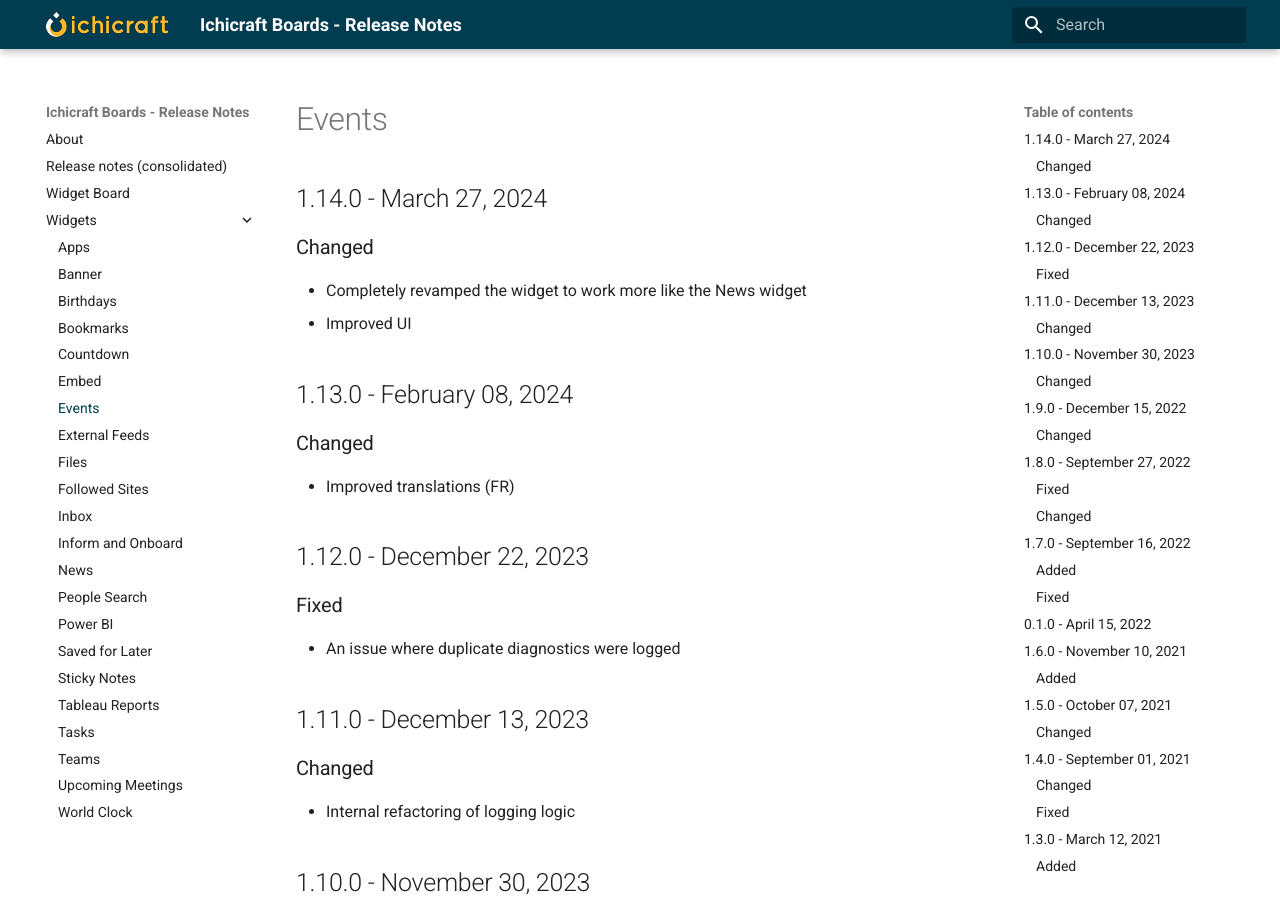
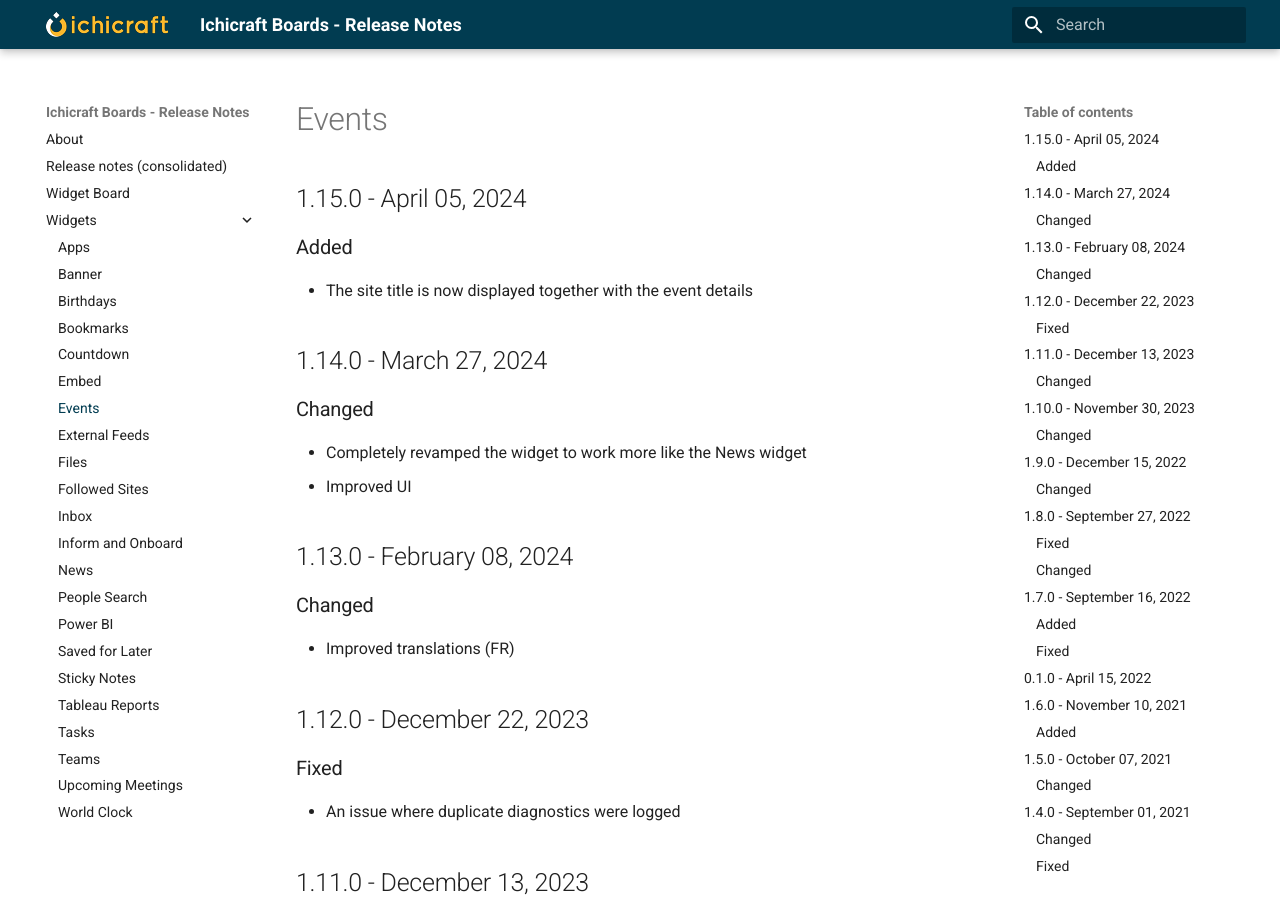
Before and after one commit to ichicraft/widgets-docs, an MkDocs documentation site: the page built from docs/Widgets/Events.md, in a window 1280 px wide and 900 px high. Built offline with MkDocs 1.6.1 and Material for MkDocs 9.7.7, drawn with Linux system fonts in a browser that asks for light colours.

```diff
--- a/docs/Widgets/Events.md
+++ b/docs/Widgets/Events.md
@@ -1,3 +1,8 @@
+## 1.15.0 - April 05, 2024
+
+### Added
+- The site title is now displayed together with the event details
+
 ## 1.14.0 - March 27, 2024
 
 ### Changed
```
Also changed, not shown: docs/Release-notes-(consolidated).md (+5 -0 lines).
